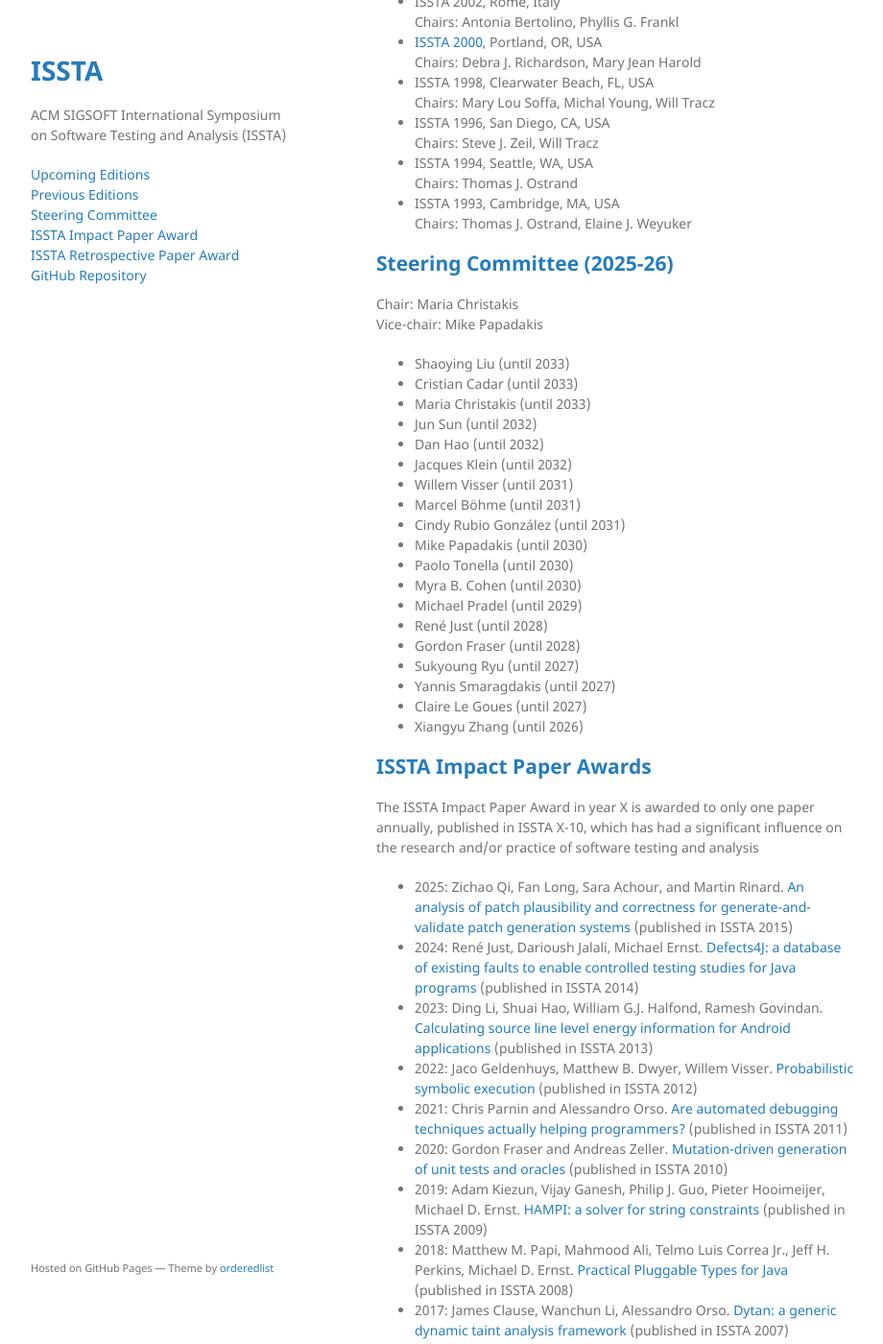
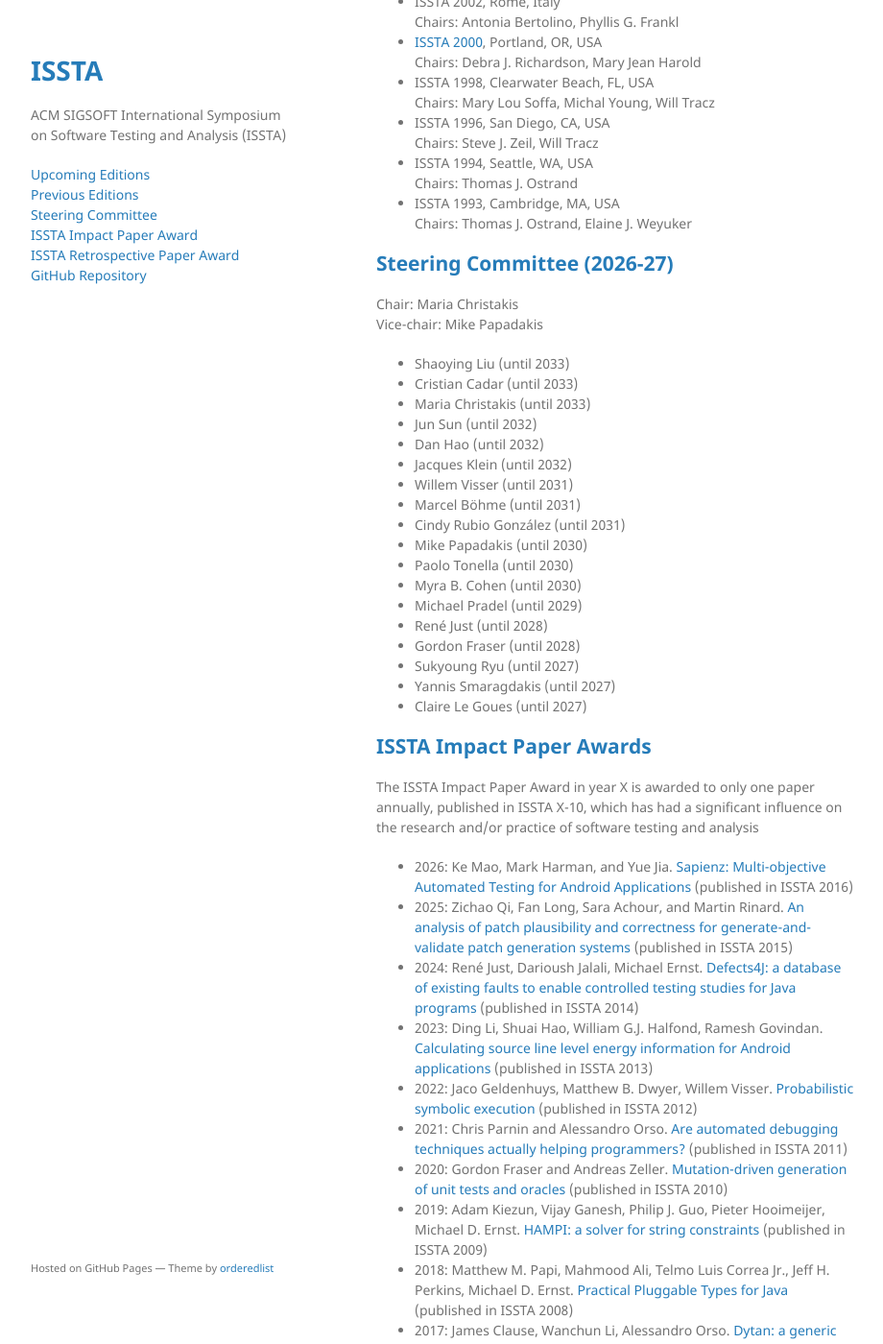
Before and after one commit to issta-conferences/issta-conferences.github.io, a Jekyll site: the page built from index.md, in a window 1280 px wide and 1400 px high, scrolled down 1419 px. Shown: the whole window at 96% size, without its empty margins (178-1098 px from the left). Built offline with Jekyll 4.4.1, drawn with Linux system fonts in a browser that asks for light colours; our own code applies the rules of GitHub Pages for plain Markdown files; some of the changed text lies outside the part shown.

Commit message:
Updates to editions, SC, and awards.

```diff
--- a/index.md
+++ b/index.md
@@ -17,6 +15,8 @@ The ACM SIGSOFT International Symposium on Software Testing and Analysis (ISSTA)
 
 
 ## <a name="previous">Previous Editions</a>
+* [ISSTA 2026](https://conf.researchr.org/home/issta-2026), Oakland, CA, USA <br/>
+    Chairs: Willem Visser, Marcel Böhme, Cindy Rubio González
 * [ISSTA 2025](https://conf.researchr.org/home/issta-2025), Trondheim, Norway <br/>
     Chairs: Mike Papadakis, Myra Cohen, Paolo Tonella
 * [ISSTA 2024](https://conf.researchr.org/home/issta-2024), Vienna, Austria <br/>
@@ -73,7 +73,7 @@ The ACM SIGSOFT International Symposium on Software Testing and Analysis (ISSTA)
 	Chairs: Thomas J. Ostrand, Elaine J. Weyuker
 
 
-## <a name="steering">Steering Committee (2025-26)</a>
+## <a name="steering">Steering Committee (2026-27)</a>
 
 Chair: Maria Christakis<br/>
 Vice-chair: Mike Papadakis<br/>
@@ -96,13 +96,13 @@ Vice-chair: Mike Papadakis<br/>
 * Sukyoung Ryu (until 2027)
 * Yannis Smaragdakis (until 2027)
 * Claire Le Goues (until 2027)
-* Xiangyu Zhang (until 2026)
 
 ## <a name="impact">ISSTA Impact Paper Awards</a>
 
 The ISSTA Impact Paper Award in year X is awarded to only one paper annually, published in ISSTA X-10, which has had a significant influence on the research and/or practice of software testing and analysis
 
-* 2025: Zichao Qi, Fan Long, Sara Achour, and Martin Rinard. [An analysis of patch plausibility and correctness for generate-and-validate patch generation systems](https://doi.org/10.1145/2771783.2771791) (published in ISSTA 2015)
+* 2026: Ke Mao, Mark Harman, and Yue Jia. [Sapienz: Multi-objective Automated Testing for Android Applications](https://dl.acm.org/doi/10.1145/2931037.2931054) (published in ISSTA 2016)
+* 2025: Zichao Qi, Fan Long, Sara Achour, and Martin Rinard. [An analysis of patch plausibility and correctness for generate-and-validate patch generation systems](https://dl.acm.org/doi/10.1145/2771783.2771791) (published in ISSTA 2015)
 * 2024: René Just, Darioush Jalali, Michael Ernst. [Defects4J: a database of existing faults to enable controlled testing studies for Java programs](https://dl.acm.org/doi/10.1145/2610384.2628055) (published in ISSTA 2014)
 * 2023: Ding Li, Shuai Hao, William G.J. Halfond, Ramesh Govindan. [Calculating source line level energy information for Android applications](https://dl.acm.org/doi/10.1145/2483760.2483780) (published in ISSTA 2013)
 * 2022: Jaco Geldenhuys, Matthew B. Dwyer, Willem Visser. [Probabilistic symbolic execution](https://dl.acm.org/doi/10.1145/2338965.2336773) (published in ISSTA 2012)
```
Also changed, not shown: other parts of index.md (+0 -2 lines).
